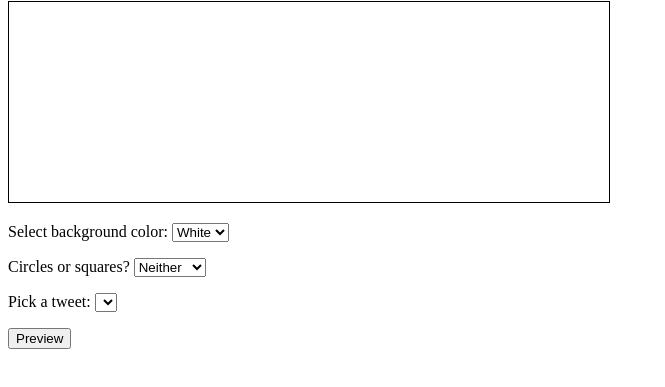
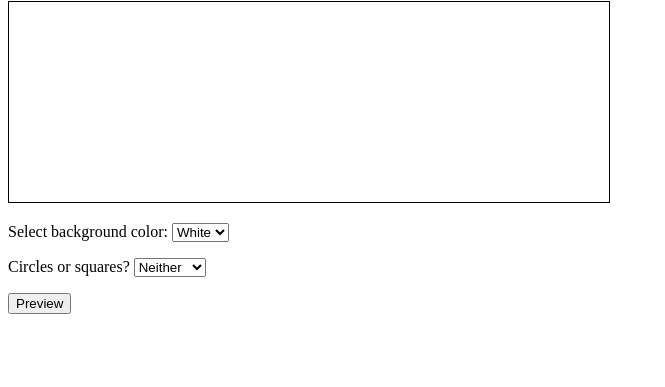
Before and after one commit to iarobinson/tweetshirt, a plain HTML site: page index.html in a window 1280 px wide. Shown: the part 79-466 px from the top of the page, without its empty margins (0-665 px from the left). Drawn offline with Linux system fonts and the light colour scheme.

Commit message:
Because twitter API changed, I've removed tweet functionality as I don't want to spend too much time reviving the capacity to pull tweets from the API

```diff
--- a/index.html
+++ b/index.html
@@ -31,12 +31,6 @@
       </select>
     </p>
     <p>
-      <label for="tweets">Pick a tweet:</label>
-      <!-- Tweets will go below later filled in using JS -->
-      <select id="tweets">
-      </select>
-    </p>
-    <p>
       <input type="button" id="previewButtton" value="Preview">
     </p>
   </form>
```
Also changed, not shown: tweetshirt.js (line endings or trailing spaces).
